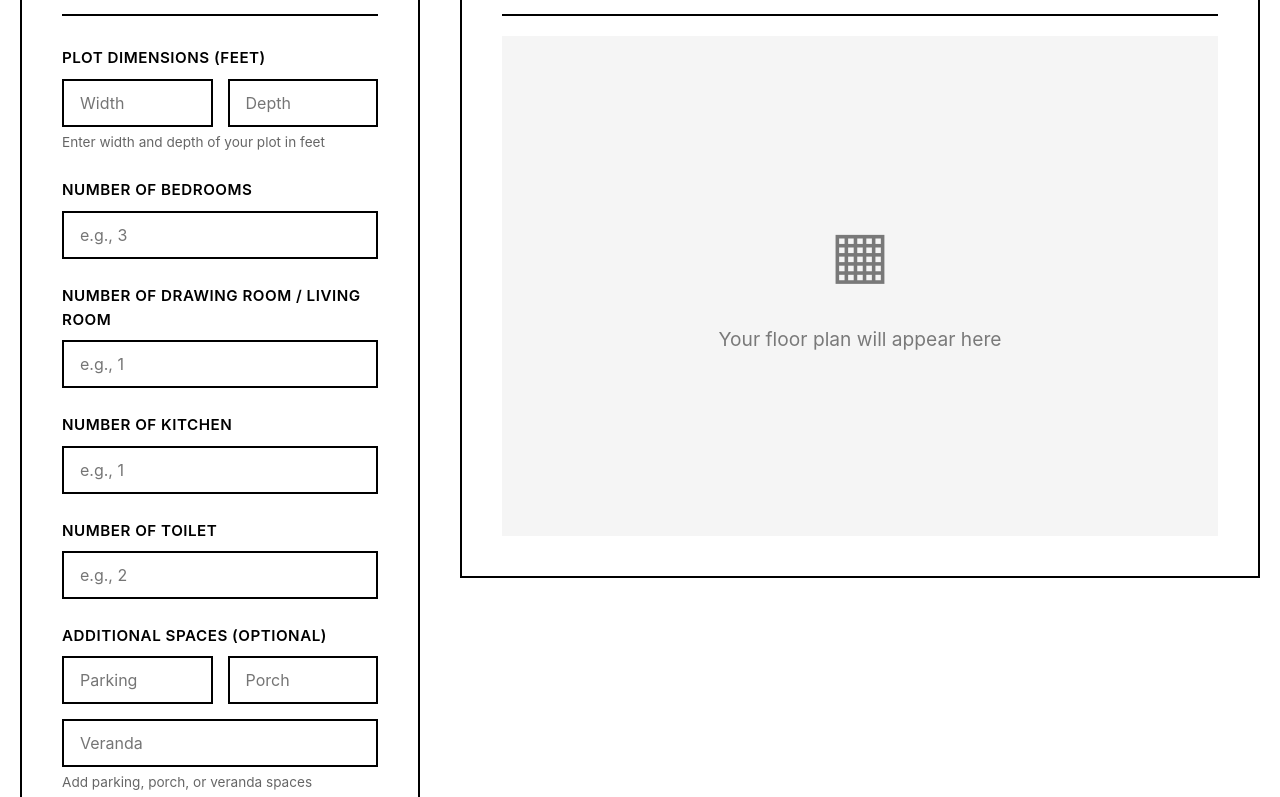
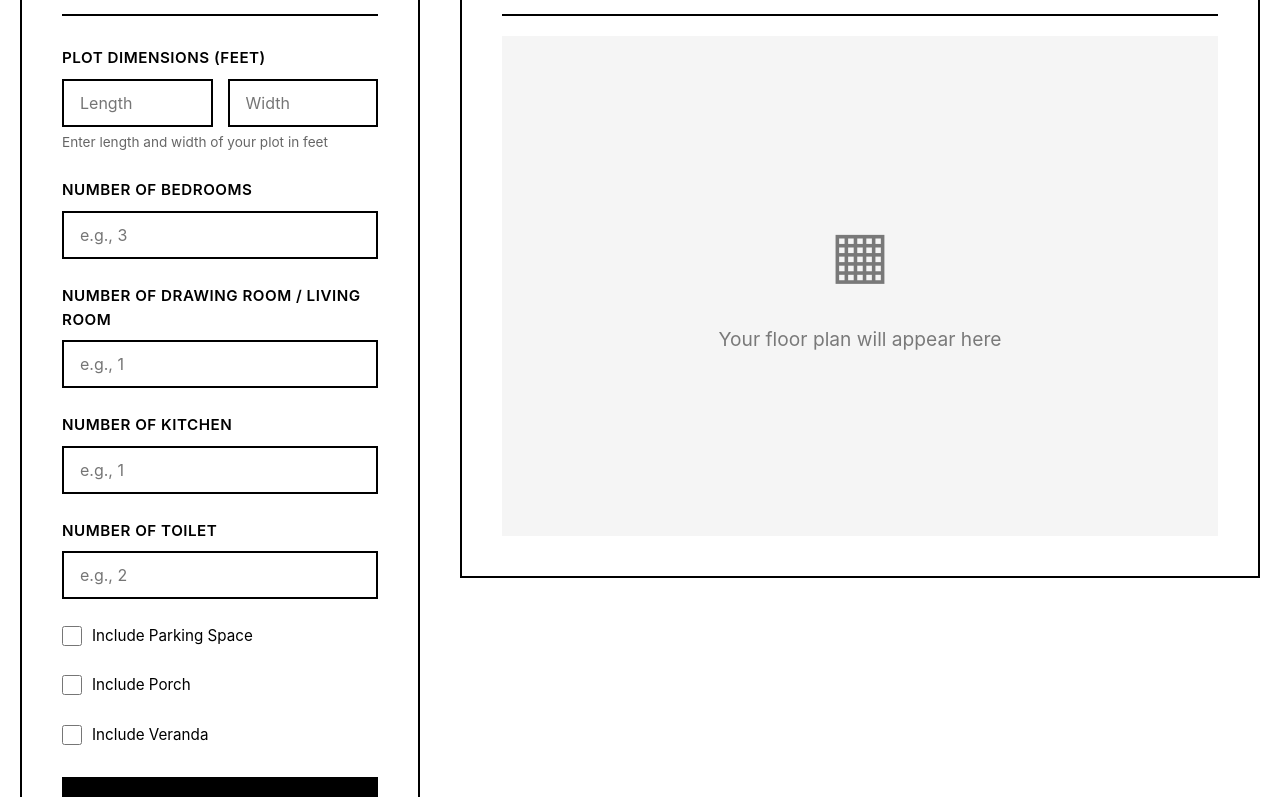
Before and after one commit to cse-ai-shriyansh/Smart-Floor-Plan-Generator-for-Efficient-Space-Utilization-Using-AI-and-Machine-Learning-Techniques, a Next.js app: page /app in a window 1280 px wide. Shown: the part 340-1137 px from the top of the page. Built offline with nearby package versions, Linux system fonts and the light colour scheme.

Commit message:
Update form structure: Add checkboxes for optional parking/porch/veranda, parking now has length/width/depth measurements, changed plot dimensions to length/width

```diff
--- a/pages/app.tsx
+++ b/pages/app.tsx
@@ -3,27 +3,37 @@ import Head from 'next/head';
 import styles from '@/styles/App.module.css';
 
 interface FormData {
+  length: string;
   width: string;
-  depth: string;
   bedrooms: string;
   drawingRoom: string;
   kitchen: string;
   toilet: string;
-  parking: string;
+  hasParking: boolean;
+  parkingLength: string;
+  parkingWidth: string;
+  parkingDepth: string;
+  hasPorch: boolean;
   porch: string;
+  hasVeranda: boolean;
   veranda: string;
 }
 
 export default function App() {
   const [formData, setFormData] = useState<FormData>({
+    length: '',
     width: '',
-    depth: '',
     bedrooms: '',
     drawingRoom: '',
     kitchen: '',
     toilet: '',
-    parking: '',
+    hasParking: false,
+    parkingLength: '',
+    parkingWidth: '',
+    parkingDepth: '',
+    hasPorch: false,
     porch: '',
+    hasVeranda: false,
     veranda: '',
   });
 
@@ -61,18 +71,18 @@ export default function App() {
   const validateForm = (): boolean => {
     const newErrors: { [key: string]: string } = {};
 
+    // Length validation
+    if (!formData.length) {
+      newErrors.length = 'Length is required';
+    } else if (parseFloat(formData.length) <= 0) {
+      newErrors.length = 'Length must be greater than 0';
+    }
+
     // Width validation
     if (!formData.width) {
       newErrors.width = 'Width is required';
     } else if (parseFloat(formData.width) <= 0) {
       newErrors.width = 'Width must be greater than 0';
-    }
-
-    // Depth validation
-    if (!formData.depth) {
-      newErrors.depth = 'Depth is required';
-    } else if (parseFloat(formData.depth) <= 0) {
-      newErrors.depth = 'Depth must be greater than 0';
     }
 
     // Bedrooms validation
@@ -101,6 +111,33 @@ export default function App() {
       newErrors.toilet = 'Number of toilets is required';
     } else if (parseInt(formData.toilet) < 1) {
       newErrors.toilet = 'At least one toilet is required';
+    }
+
+    // Parking validation (if enabled)
+    if (formData.hasParking) {
+      if (!formData.parkingLength || parseFloat(formData.parkingLength) <= 0) {
+        newErrors.parkingLength = 'Parking length must be greater than 0';
+      }
+      if (!formData.parkingWidth || parseFloat(formData.parkingWidth) <= 0) {
+        newErrors.parkingWidth = 'Parking width must be greater than 0';
+      }
+      if (!formData.parkingDepth || parseFloat(formData.parkingDepth) <= 0) {
+        newErrors.parkingDepth = 'Parking depth must be greater than 0';
+      }
+    }
+
+    // Porch validation (if enabled)
+    if (formData.hasPorch) {
+      if (!formData.porch || parseInt(formData.porch) < 1) {
+        newErrors.porch = 'Number of porches must be at least 1';
+      }
+    }
+
+    // Veranda validation (if enabled)
+    if (formData.hasVeranda) {
+      if (!formData.veranda || parseInt(formData.veranda) < 1) {
+        newErrors.veranda = 'Number of verandas must be at least 1';
+      }
     }
 
     setErrors(newErrors);
@@ -143,14 +180,19 @@ export default function App() {
 
   const handleReset = () => {
     setFormData({
+      length: '',
       width: '',
-      depth: '',
       bedrooms: '',
       drawingRoom: '',
       kitchen: '',
       toilet: '',
-      parking: '',
+      hasParking: false,
+      parkingLength: '',
+      parkingWidth: '',
+      parkingDepth: '',
+      hasPorch: false,
       porch: '',
+      hasVeranda: false,
       veranda: '',
     });
     setErrors({});
@@ -190,6 +232,21 @@ export default function App() {
                   <div>
                     <input
                       type="number"
+                      name="length"
+                      className={styles.input}
+                      placeholder="Length"
+                      value={formData.length}
+                      onChange={handleChange}
+                      step="0.1"
+                      min="0"
+                    />
+                    {errors.length && (
+                      <div className={styles.errorMessage}>{errors.length}</div>
+                    )}
+                  </div>
+                  <div>
+                    <input
+                      type="number"
                       name="width"
                       className={styles.input}
                       placeholder="Width"
@@ -202,23 +259,8 @@ export default function App() {
                       <div className={styles.errorMessage}>{errors.width}</div>
                     )}
                   </div>
-                  <div>
-                    <input
-                      type="number"
-                      name="depth"
-                      className={styles.input}
-                      placeholder="Depth"
-                      value={formData.depth}
-                      onChange={handleChange}
-                      step="0.1"
-                      min="0"
-                    />
-                    {errors.depth && (
-                      <div className={styles.errorMessage}>{errors.depth}</div>
-                    )}
                 </div>
-                </div>
-                <p className={styles.helpText}>Enter width and depth of your plot in feet</p>
+                <p className={styles.helpText}>Enter length and width of your plot in feet</p>
               </div>
 
               {/* Room Specifications */}
@@ -286,44 +328,139 @@ export default function App() {
                 )}
               </div>
 
-              {/* Additional Spaces */}
+              {/* Parking Space (Optional) */}
               <div className={styles.formGroup}>
-                <label className={styles.label}>Additional Spaces (Optional)</label>
-                <div className={styles.inputGroup}>
+                <div className={styles.checkboxGroup}>
+                  <input
+                    type="checkbox"
+                    id="hasParking"
+                    name="hasParking"
+                    className={styles.checkbox}
+                    checked={formData.hasParking}
+                    onChange={handleChange}
+                  />
+                  <label htmlFor="hasParking" className={styles.checkboxLabel}>
+                    Include Parking Space
+                  </label>
+                </div>
+
+                {formData.hasParking && (
+                  <div className={styles.inputGroup} style={{ marginTop: '15px' }}>
                     <div>
                       <input
                         type="number"
-                      name="parking"
+                        name="parkingLength"
                         className={styles.input}
-                      placeholder="Parking"
-                      value={formData.parking}
+                        placeholder="Length (ft)"
+                        value={formData.parkingLength}
                         onChange={handleChange}
+                        step="0.1"
                         min="0"
                       />
+                      {errors.parkingLength && (
+                        <div className={styles.errorMessage}>{errors.parkingLength}</div>
+                      )}
                     </div>
                     <div>
                       <input
                         type="number"
+                        name="parkingWidth"
+                        className={styles.input}
+                        placeholder="Width (ft)"
+                        value={formData.parkingWidth}
+                        onChange={handleChange}
+                        step="0.1"
+                        min="0"
+                      />
+                      {errors.parkingWidth && (
+                        <div className={styles.errorMessage}>{errors.parkingWidth}</div>
+                      )}
+                    </div>
+                    <div>
+                      <input
+                        type="number"
+                        name="parkingDepth"
+                        className={styles.input}
+                        placeholder="Depth (ft)"
+                        value={formData.parkingDepth}
+                        onChange={handleChange}
+                        step="0.1"
+                        min="0"
+                      />
+                      {errors.parkingDepth && (
+                        <div className={styles.errorMessage}>{errors.parkingDepth}</div>
+                      )}
+                    </div>
+                  </div>
+                )}
+              </div>
+
+              {/* Porch (Optional) */}
+              <div className={styles.formGroup}>
+                <div className={styles.checkboxGroup}>
+                  <input
+                    type="checkbox"
+                    id="hasPorch"
+                    name="hasPorch"
+                    className={styles.checkbox}
+                    checked={formData.hasPorch}
+                    onChange={handleChange}
+                  />
+                  <label htmlFor="hasPorch" className={styles.checkboxLabel}>
+                    Include Porch
+                  </label>
+                </div>
+
+                {formData.hasPorch && (
+                  <div style={{ marginTop: '15px' }}>
+                    <input
+                      type="number"
                       name="porch"
                       className={styles.input}
-                      placeholder="Porch"
+                      placeholder="Number of Porches"
                       value={formData.porch}
                       onChange={handleChange}
-                      min="0"
+                      min="1"
                     />
+                    {errors.porch && (
+                      <div className={styles.errorMessage}>{errors.porch}</div>
+                    )}
                   </div>
+                )}
               </div>
+
+              {/* Veranda (Optional) */}
+              <div className={styles.formGroup}>
+                <div className={styles.checkboxGroup}>
+                  <input
+                    type="checkbox"
+                    id="hasVeranda"
+                    name="hasVeranda"
+                    className={styles.checkbox}
+                    checked={formData.hasVeranda}
+                    onChange={handleChange}
+                  />
+                  <label htmlFor="hasVeranda" className={styles.checkboxLabel}>
+                    Include Veranda
+                  </label>
+                </div>
+
+                {formData.hasVeranda && (
+                  <div style={{ marginTop: '15px' }}>
                     <input
                       type="number"
                       name="veranda"
                       className={styles.input}
-                  placeholder="Veranda"
+                      placeholder="Number of Verandas"
                       value={formData.veranda}
                       onChange={handleChange}
-                  min="0"
-                  style={{ marginTop: '15px' }}
+                      min="1"
                     />
-                <p className={styles.helpText}>Add parking, porch, or veranda spaces</p>
+                    {errors.veranda && (
+                      <div className={styles.errorMessage}>{errors.veranda}</div>
+                    )}
+                  </div>
+                )}
               </div>
 
               {/* Buttons */}
@@ -393,7 +530,7 @@ export default function App() {
                         Floor Plan Generated Successfully
                       </p>
                       <p style={{ fontSize: '0.95rem', opacity: 0.7, marginTop: '10px' }}>
-                        {formData.width} ft × {formData.depth} ft | {formData.bedrooms} Bedrooms | {formData.toilet} Toilets
+                        {formData.length}ft × {formData.width}ft | {formData.bedrooms} Bedrooms
                       </p>
                       <p style={{ fontSize: '0.9rem', opacity: 0.6, marginTop: '20px' }}>
                         (Backend integration required to display actual floor plan)
```
Also changed, not shown: pages/api/generate-floorplan.ts (+75 -28 lines). Lines whose indentation alone changed are shown as unchanged.
